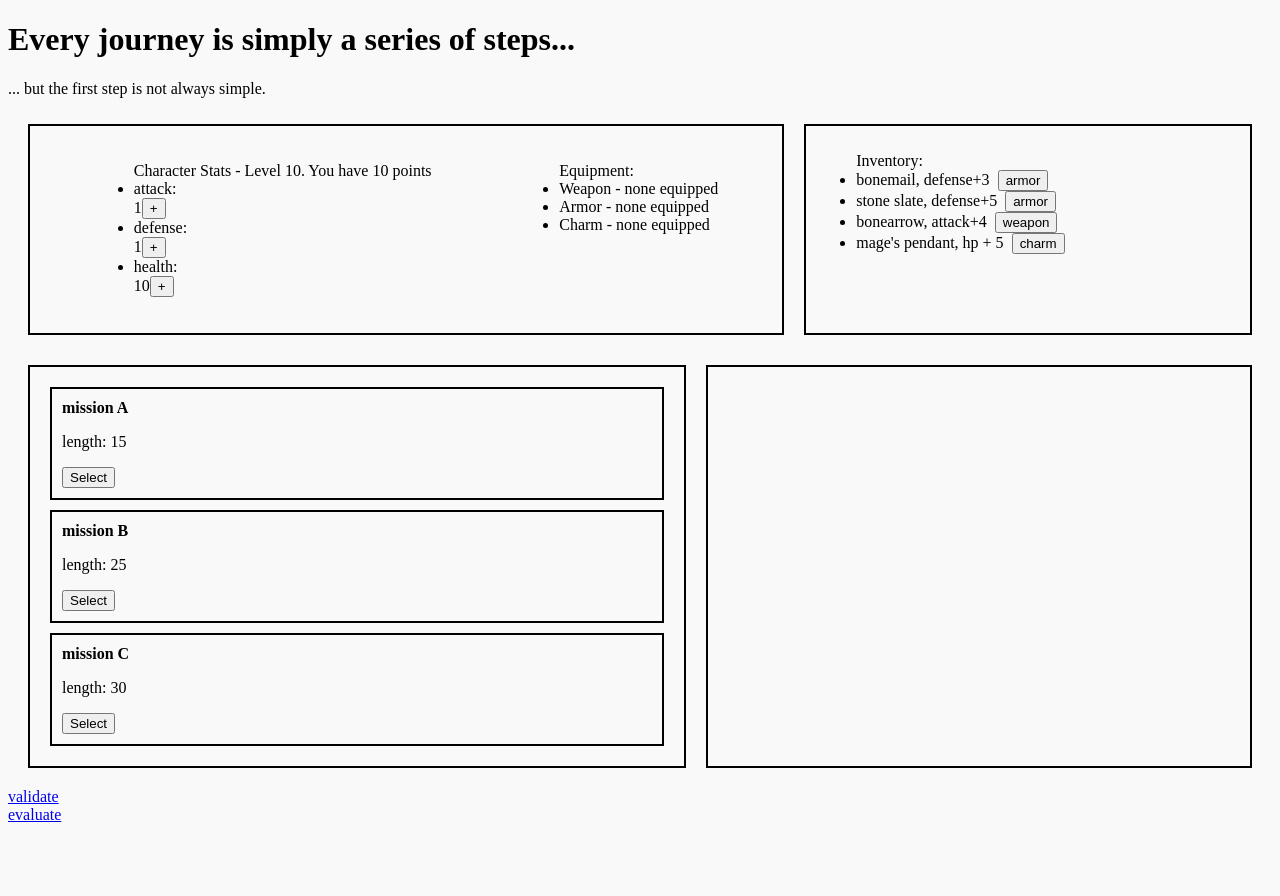
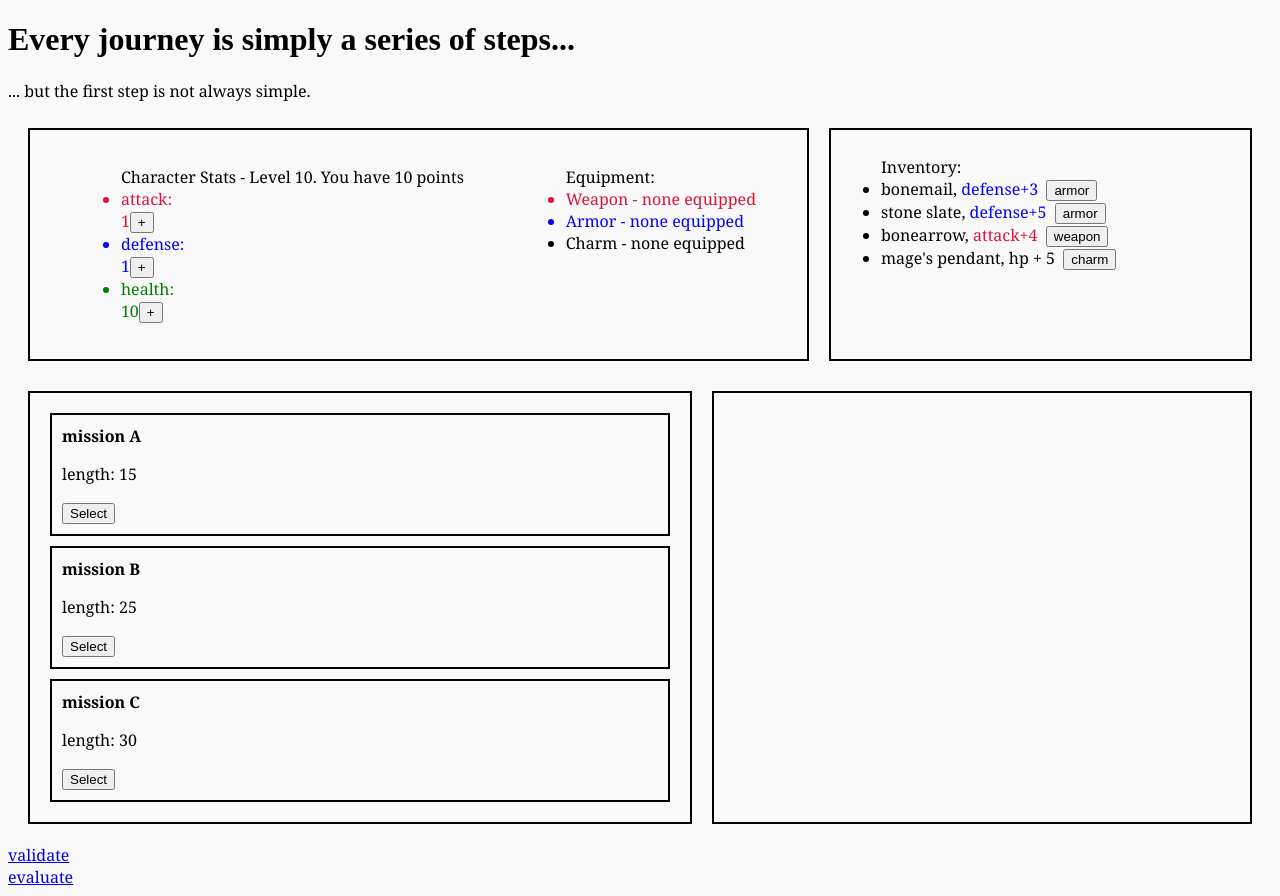
Before and after one commit to Kuramarik/Final-Project, a Vue app in the folder vue-app/: page / in a window 1280 px wide. Before the commit the page ends 832 px from the top, so only its background shows below. Built offline with nearby package versions, Linux system fonts and the light colour scheme.

Commit message:
WORKING: basic CSS Stat colors

```diff
--- a/vue-app/src/App.vue
+++ b/vue-app/src/App.vue
@@ -61,6 +61,10 @@ export default {
   }
 }
 
+main{
+  font-family: Georgia, 'Times New Roman', Times, serif;
+}
+
 .border, .flex {
     margin:10px
 }
@@ -74,4 +78,20 @@ export default {
     padding:10px
 }
 
+.attack{
+  color:crimson
+}
+
+.defense{
+  color:blue
+}
+
+.health{
+  color:green
+}
+
+.objective{
+  color:rebeccapurple
+}
+
 </style>
--- a/vue-app/src/components/Character.vue
+++ b/vue-app/src/components/Character.vue
@@ -63,21 +63,21 @@ export default{
         <div class="border">
             <div class="flex">
                 <ul>Character Stats - Level {{charInfo.level}}. You have {{ charInfo.allocLevel }} points
-                    <li>attack:<br>
+                    <li class="attack">attack:<br>
                         <button v-if="charInfo.baseStats.attack>1" @click="modifyStats('-', 'attack')">-</button>{{ charInfo.baseStats.attack }}<button v-if="charInfo.allocLevel>0" @click="modifyStats('+', 'attack')">+</button>
                     </li>
-                    <li>defense:<br>
+                    <li class="defense">defense:<br>
                         <button v-if="charInfo.baseStats.defense>1" @click="modifyStats('-', 'defense')">-</button>{{ charInfo.baseStats.defense }}<button v-if="charInfo.allocLevel>0" @click="modifyStats('+', 'defense')">+</button>
                     </li>
-                    <li>health:<br>
+                    <li class="health">health:<br>
                         <button v-if="charInfo.baseStats.hp>10" @click="modifyStats('-', 'hp')">-</button>{{ charInfo.baseStats.hp }}<button v-if="charInfo.allocLevel>0" @click="modifyStats('+', 'hp')">+</button>
                     </li>
                 </ul>
                 <ul>Equipment:
-                    <li>Weapon - <span v-if="this.weapon">{{ this.weapon.name }}<br>
+                    <li class="attack">Weapon - <span v-if="this.weapon">{{ this.weapon.name }}<br>
                     attack+{{ this.weapon.effect }}<button @click="unequip('weapon')">unequip</button></span><span v-else>none equipped</span></li>
 
-                    <li>Armor - <span v-if="this.armor">{{ this.armor.name }}<br>
+                    <li class="defense">Armor - <span v-if="this.armor">{{ this.armor.name }}<br>
                     defense+{{ this.armor.effect }}<button @click="unequip('armor')">unequip</button></span><span v-else>none equipped</span></li>
                     <li>Charm - <span v-if="this.charm">{{ this.charm.name }}<br>
                     {{this.charm.stat}} + {{ this.charm.effect }}<button @click="unequip('charm')">unequip</button></span><span v-else>none equipped</span></li>
@@ -87,11 +87,11 @@ export default{
         <div class="border">
             <ul>Inventory:
                 <li v-for="item of charInfo.inventory">{{ item.name }},
-                    <span v-if="item.type=='weapon'">attack+{{ item.effect }}</span>
-                    <span v-else-if="item.type=='armor'">defense+{{ item.effect }}</span>
+                    <span v-if="item.type=='weapon'" class="attack">attack+{{ item.effect }}</span>
+                    <span v-else-if="item.type=='armor'" class="defense">defense+{{ item.effect }}</span>
+                    <!-- Find a good way to display the correct stat colors for charms and consumables -->
                     <span v-else-if="item.type=='charm'">{{item.stat}} + {{ item.effect }}</span>
                     <span v-else-if="item.type=='consumable'">{{item.stat}} + {{ item.effect }}</span>
-                    <!-- figure out how to keep from removing all of the same item from your inventory at once -->
                     &nbsp;<button @click="equip(item.type, item); charInfo.inventory=charInfo.inventory.filter((keep)=>keep!=item)" v-if="this[item.type]==null">
                         {{ item.type }}</button></li>
                     <!-- (keep, index)=>{index!=charInfo.inventory.findIndex((value)=>{value==item})} -->
--- a/vue-app/src/components/Mission.vue
+++ b/vue-app/src/components/Mission.vue
@@ -28,7 +28,7 @@ export default{
                     charInfo.progress+=1
                     timeSinceEncounter++;
                 }
-                console.log(charInfo.progress)
+                //console.log(charInfo.progress)
                 if(timeSinceEncounter>5){
                     if(Math.random()<0.3){
                         // Figure out how to reset the currentMonster's stats after defeating them so they don't spawn in already defeated
@@ -86,20 +86,20 @@ export default{
 <template>
      <button @click="startMission()" v-if="!inProgress">Start Mission</button>
      <p>
-        <<span v-for="i of charInfo.progress">-</span>
-        <span v-for="j of this.self.length-charInfo.progress">&nbsp;</span>>
-        <!-- {{ charInfo.progress }}/{{ this.self.length }} -->
+        <!-- <<span v-for="i of charInfo.progress">-</span> -->
+        <!-- <span v-for="j of this.self.length-charInfo.progress">&nbsp;</span>> -->
+        {{ charInfo.progress }}/{{ this.self.length }}
     </p>
     <div class="flex">
         <div class="border"><ul>Player
-            <li>health:{{ charInfo.totalStats.hp }}</li>
-            <li>attack:{{ charInfo.totalStats.attack }}</li>
-            <li>defense:{{ charInfo.totalStats.defense }}</li>
+            <li class="health">health:{{ charInfo.totalStats.hp }}</li>
+            <li class="attack">attack:{{ charInfo.totalStats.attack }}</li>
+            <li class="defense">defense:{{ charInfo.totalStats.defense }}</li>
         </ul></div>
         <div class="border" v-if="charInfo.currentMonster!=null">{{ charInfo.currentMonster.name }}
             <ul>
-                <li>health:{{ charInfo.currentMonster.stats.hp }}</li>
-                <li>attack:{{ charInfo.currentMonster.stats.attack }}</li>
+                <li class="health">health:{{ charInfo.currentMonster.stats.hp }}</li>
+                <li class="attack">attack:{{ charInfo.currentMonster.stats.attack }}</li>
             </ul>
         </div>
     </div>
```
